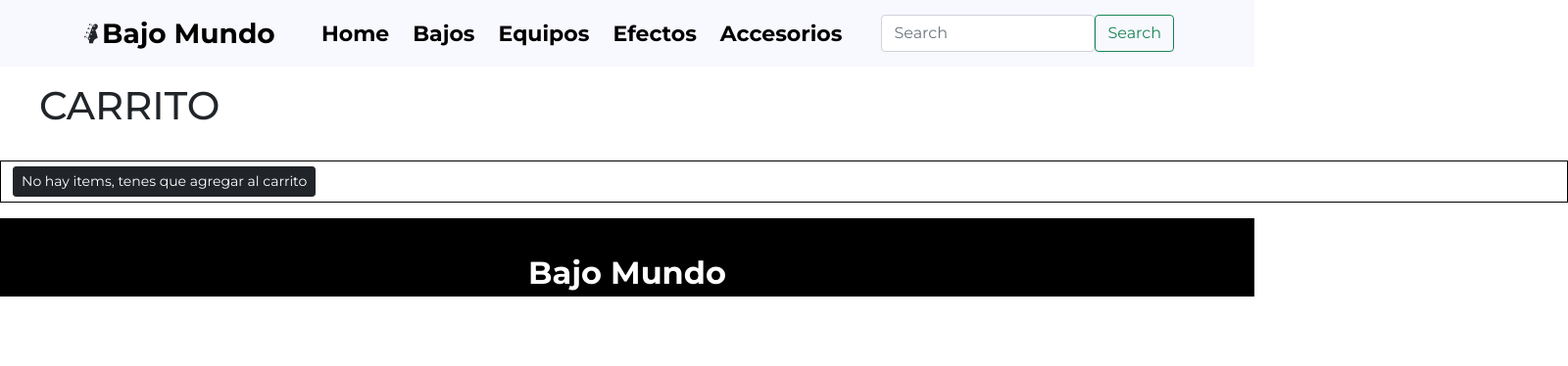
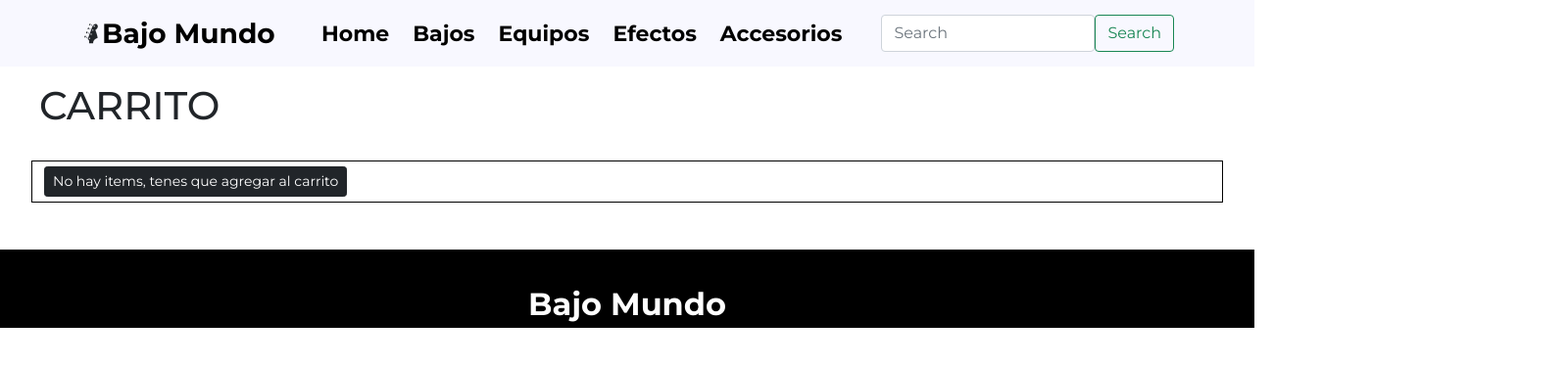
Before and after one commit to PlantaH/eCommerceReactJS, a React (Create React App) app: page /cart in a window 1280 px wide. Shown: the top 374 px of the page at 98% size, 1600 px wide, since content can reach past the window. Built offline with nearby package versions, Linux system fonts and the light colour scheme.

Commit message:
Desafio clase 11

```diff
--- a/src/components/Cart/Cart.css
+++ b/src/components/Cart/Cart.css
@@ -1,10 +1,10 @@
 .carrito{
-    margin-top: 2rem;
+    margin: 2rem;
     border: 1px solid black;
     padding-top: 5px;
     padding-bottom: 5px;
 
-    width: 100rem;
+    width: auto;
 }
 
 .mediaItemButtons {
--- a/src/components/Cart/Cart.jsx
+++ b/src/components/Cart/Cart.jsx
@@ -56,7 +56,7 @@ const Cart = () => {
                                     )
                             }
 
-                            <Row key="0">
+                            <Row>
 
                                 <Col xs={10}>
 
--- a/src/components/ItemDetail/IndexDetail.css
+++ b/src/components/ItemDetail/IndexDetail.css
@@ -25,7 +25,6 @@
 
 .itemDetailTarjeta{
     margin-top: 2rem;
-    width: 1200px;
 }
 
 .cont-Botones{
--- a/src/components/ItemDetail/ItemDetail.jsx
+++ b/src/components/ItemDetail/ItemDetail.jsx
@@ -35,7 +35,7 @@ const ItemDetail = ({producto}) => {
 
                         <Container fluid>
                             <Row>
-                                <Col sm={6} className="m-auto">
+                                <Col className="m-auto">
                                     <img className="d-block mx-auto img-fluid fotoItem"  src={img} alt={nombre}></img>
                                 </Col>
                             </Row>
```
Lines whose indentation alone changed are shown as unchanged.
